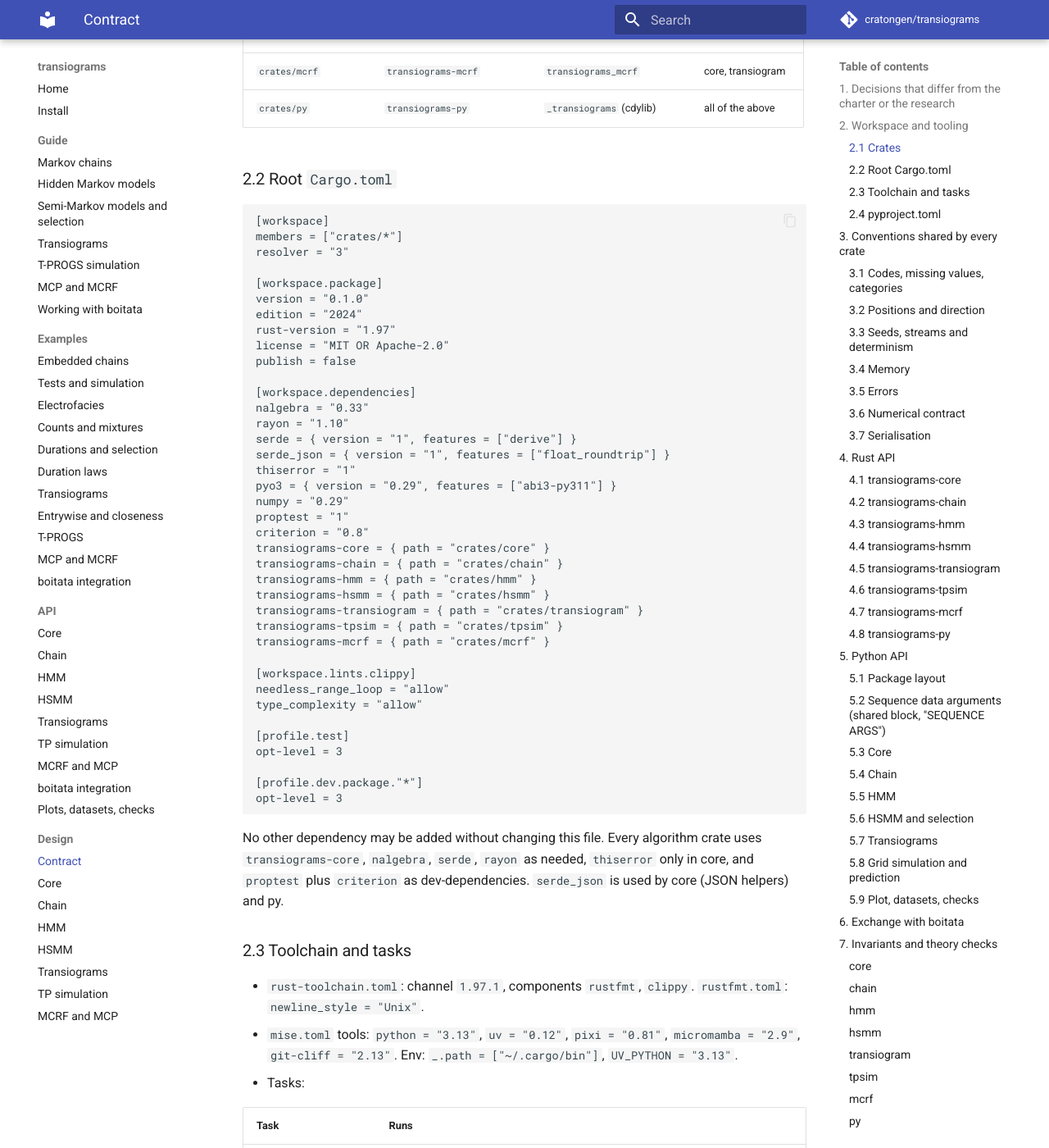
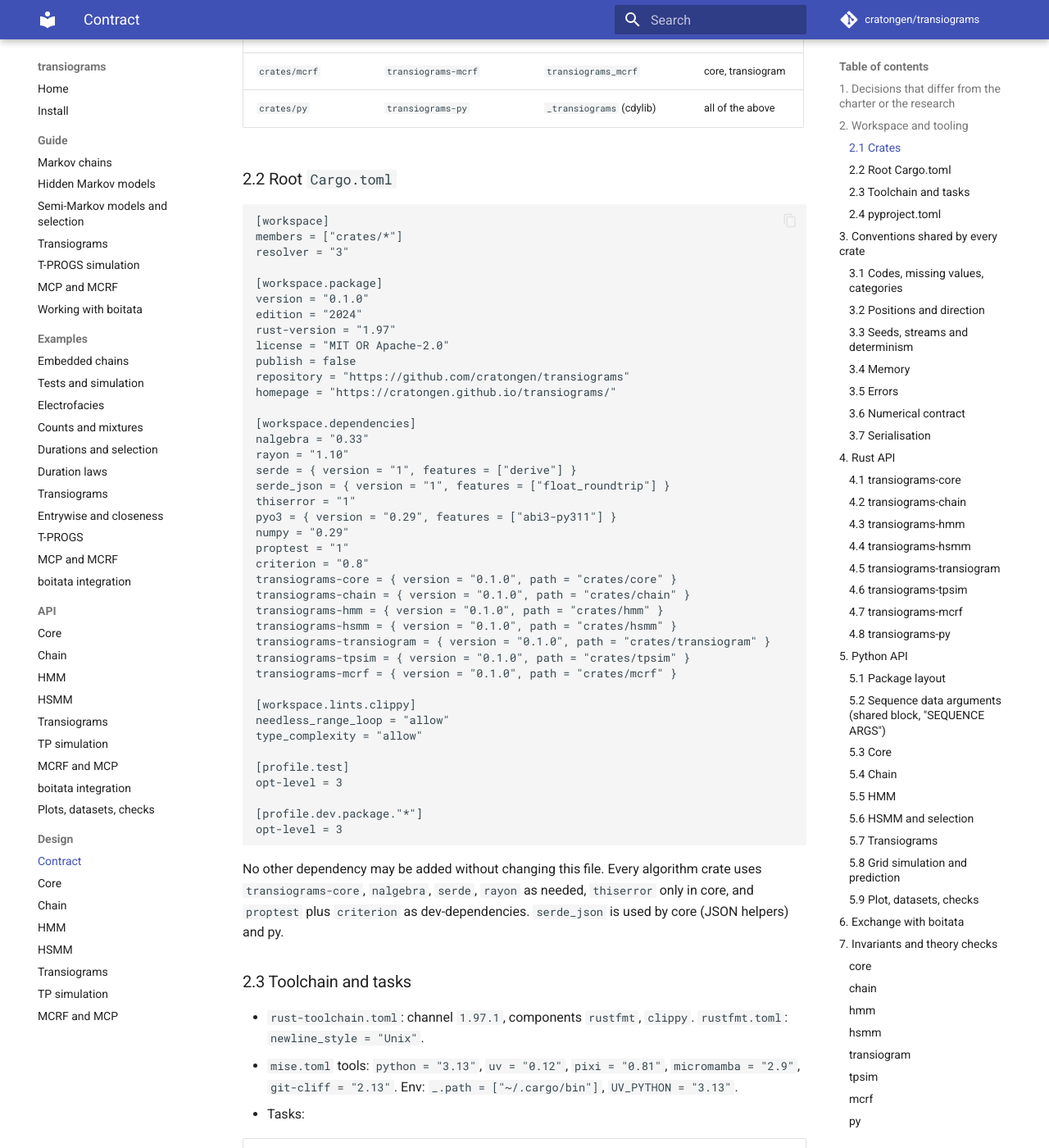
Before and after one commit to cratongen/transiograms, an MkDocs documentation site: the page built from docs/design/spec.md, in a window 1280 px wide and 1400 px high, scrolled down 2937 px. Shown: the whole window at 82% size. Built offline with MkDocs 1.6.1 and Material for MkDocs 9.7.7, drawn with Linux system fonts in a browser that asks for light colours; comment, search, counter and statistics services are not loaded.

Commit message:
fix(packaging): give workspace path dependencies a version and crate URLs
cargo package failed for every crate but core because the workspace path
dependencies had no version requirement. Add version 0.1.0 to each, inherit
repository and homepage in every crate, and keep transiograms-py
unpublished explicitly so a later crates.io release cannot ship the
binding. The workspace stays publish = false (PyPI first).

```diff
--- a/docs/design/spec.md
+++ b/docs/design/spec.md
@@ -112,6 +112,8 @@ edition = "2024"
 rust-version = "1.97"
 license = "MIT OR Apache-2.0"
 publish = false
+repository = "https://github.com/cratongen/transiograms"
+homepage = "https://cratongen.github.io/transiograms/"
 
 [workspace.dependencies]
 nalgebra = "0.33"
@@ -123,13 +125,13 @@ pyo3 = { version = "0.29", features = ["abi3-py311"] }
 numpy = "0.29"
 proptest = "1"
 criterion = "0.8"
-transiograms-core = { path = "crates/core" }
-transiograms-chain = { path = "crates/chain" }
-transiograms-hmm = { path = "crates/hmm" }
-transiograms-hsmm = { path = "crates/hsmm" }
-transiograms-transiogram = { path = "crates/transiogram" }
-transiograms-tpsim = { path = "crates/tpsim" }
-transiograms-mcrf = { path = "crates/mcrf" }
+transiograms-core = { version = "0.1.0", path = "crates/core" }
+transiograms-chain = { version = "0.1.0", path = "crates/chain" }
+transiograms-hmm = { version = "0.1.0", path = "crates/hmm" }
+transiograms-hsmm = { version = "0.1.0", path = "crates/hsmm" }
+transiograms-transiogram = { version = "0.1.0", path = "crates/transiogram" }
+transiograms-tpsim = { version = "0.1.0", path = "crates/tpsim" }
+transiograms-mcrf = { version = "0.1.0", path = "crates/mcrf" }
 
 [workspace.lints.clippy]
 needless_range_loop = "allow"
```
Also changed, not shown: Cargo.toml (+9 -7 lines), 9 other files.
